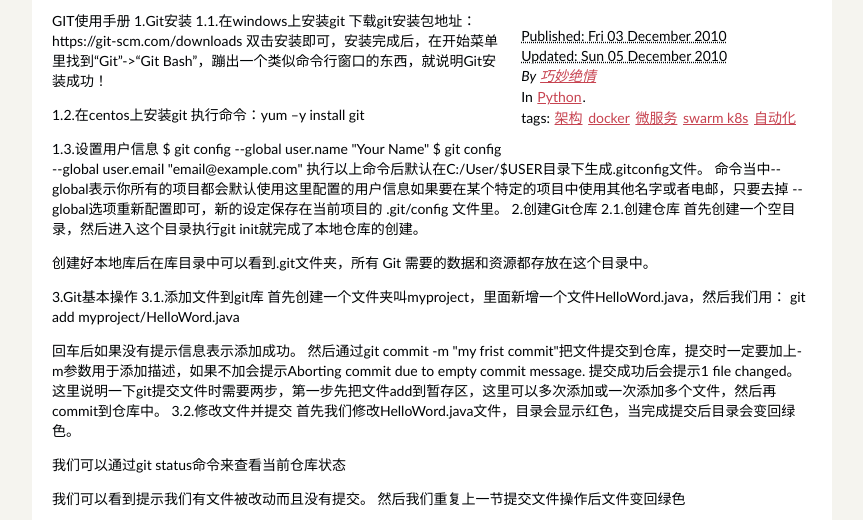
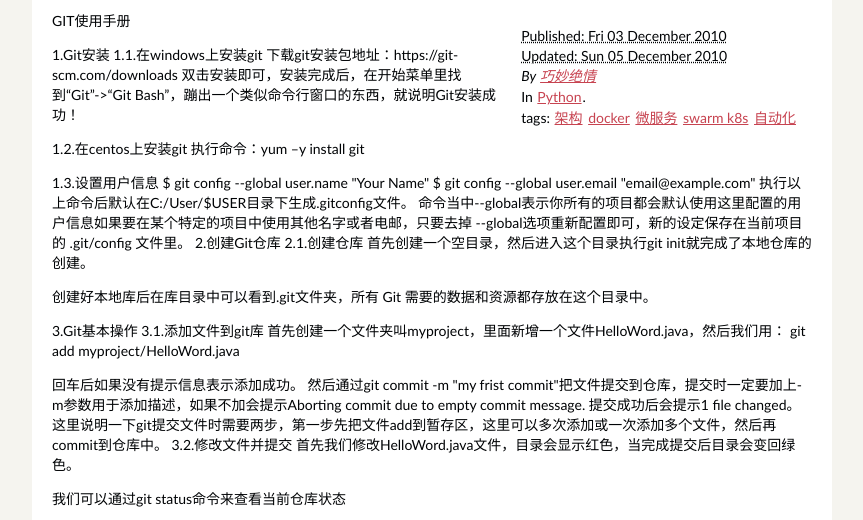
Before and after one commit to QMJQ/qmjq.github.io, a plain HTML site: page a02.html in a window 1280 px wide. Shown: the part 216-736 px from the top of the page, without its empty margins (208-1071 px from the left). Drawn offline with Linux system fonts and the light colour scheme; files whose address does not match are found by name.

Commit message:
update 02.html

```diff
--- a/a02.html
+++ b/a02.html
@@ -36,8 +36,8 @@
         </address>
 <p>In <a href="/category/python.html">Python</a>.</p>
 <p>tags: <a href="/tag/jia-gou.html">架构</a> <a href="/tag/docker.html">docker</a> <a href="/tag/wei-fu-wu.html">微服务</a> <a href="/tag/swarm-k8s.html">swarm k8s</a> <a href="/tag/zi-dong-hua.html">自动化</a> </p>
-</footer><!-- /.post-info -->      <p>GIT使用手册
-1.Git安装
+</footer><!-- /.post-info -->      <p>GIT使用手册</p>
+<p>1.Git安装
 1.1.在windows上安装git
 下载git安装包地址：https://git-scm.com/downloads
 双击安装即可，安装完成后，在开始菜单里找到“Git”-&gt;“Git Bash”，蹦出一个类似命令行窗口的东西，就说明Git安装成功！</p>
```
